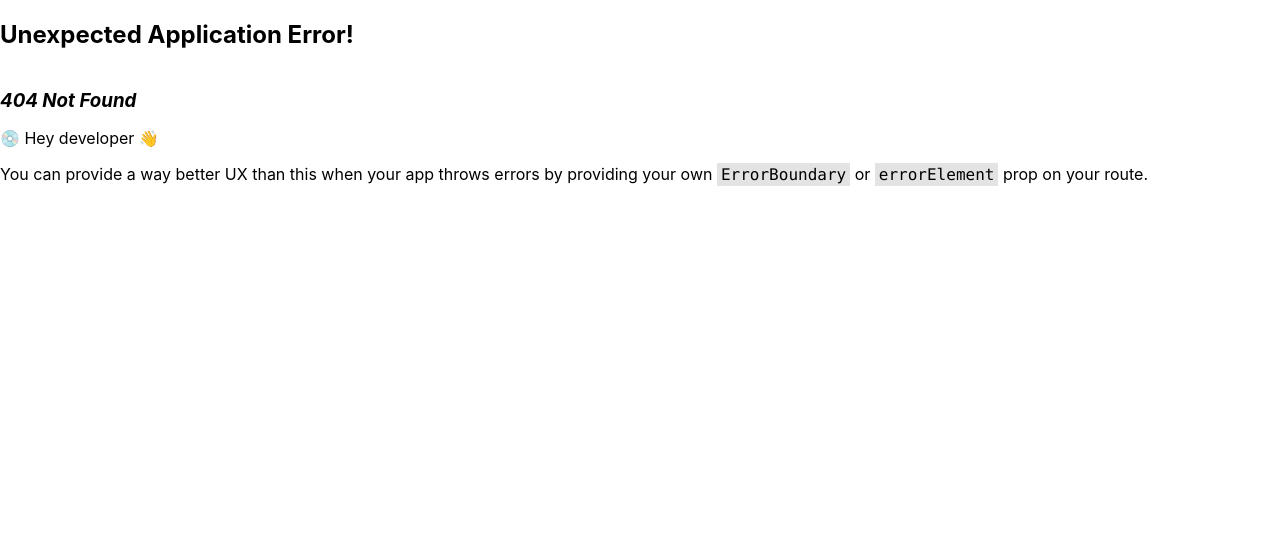
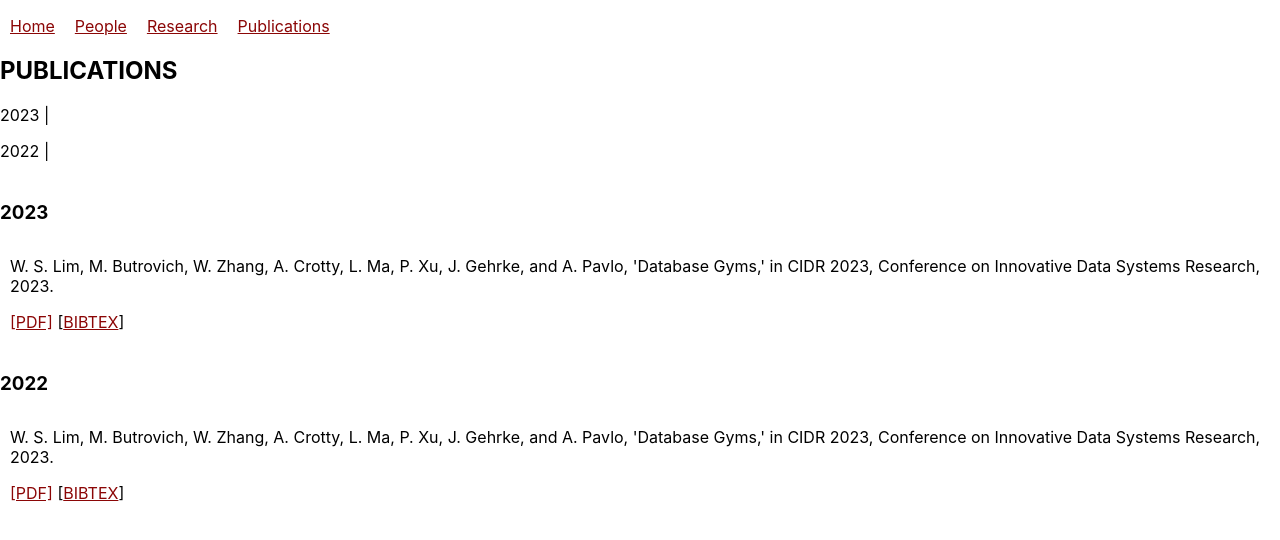
Before and after one commit to sahanahmad/DADL, a React (Create React App) app: page /publications in a window 1280 px wide. Before the commit this address had no page. Shown: the top 540 px of the page. Built offline with nearby package versions, Linux system fonts and the light colour scheme.

Commit message:
New Development branch with publications page

```diff
--- a/src/App.js
+++ b/src/App.js
@@ -10,7 +10,7 @@ function App() {
           <li><a href="/">Home</a></li>
           <li><a href="people">People</a></li>
           <li><a href="/">Research</a></li>
-          <li><a href="/">Publications</a></li>
+          <li><a href="/publications">Publications</a></li>
         </ul>
       </header>
 
--- a/src/index.js
+++ b/src/index.js
@@ -4,6 +4,7 @@ import './index.css';
 import App from './App';
 import reportWebVitals from './reportWebVitals';
 import PeoplePage from './pages/PeoplePage';
+import PublicationsPage from './pages/PublicationsPage';
 import {
   createBrowserRouter,
   RouterProvider,
@@ -20,6 +21,10 @@ const router = createBrowserRouter([
     path: "people",
     element: <PeoplePage/>,
   },
+  {
+    path: "publications",
+    element: <PublicationsPage/>,
+  },
 ]);
 
 const root = ReactDOM.createRoot(document.getElementById('root'));
--- /dev/null
+++ b/src/pages/PublicationsPage.js
@@ -0,0 +1,87 @@
+import React, { useState } from "react";
+
+const PublicationList = ({ publications }) => {
+  const years = Array.from(new Set(publication?.map((pub) => pub.year))).sort(
+    (a, b) => b - a
+  );
+  const [selectedBibTex, setSelectedBibTex] = useState(null);
+
+  const handleBibTexClick = (bibTex) => {
+    setSelectedBibTex(bibTex);
+  };
+
+  return (
+    <div>
+      {/* Temporary Navbar untill CSS added  */}
+      <header>
+        <ul>
+          <li><a href="/">Home</a></li>
+          <li><a href="people">People</a></li>
+          <li><a href="/">Research</a></li>
+          <li><a href="/publications">Publications</a></li>
+        </ul>
+      </header>
+
+      <h2>PUBLICATIONS</h2>
+      {years.map((year) => (
+        <p>{year} |</p>
+
+      ))}
+
+      {years.map((year) => (
+        <div key={year}>
+          <h3>{year}</h3>
+          <ul>
+            {publication
+              .filter((pub) => pub.year === year)
+              .map((pub) => (
+                <li key={pub.id}>
+                  <p>{pub.citation}</p>
+                  <a href={pub.pdfUrl}>[PDF]</a>{" "}
+                  <span>
+                    [<a href="#" onClick={() => handleBibTexClick(pub.bibtex)}>
+                      BIBTEX
+                    </a>
+                    ]
+                  </span>
+                </li>
+              ))}
+          </ul>
+        </div>
+      ))}
+      {selectedBibTex && (
+        <div className="bibTexDropdown">
+          <button onClick={() => setSelectedBibTex(null)}>Close</button>
+          <pre>{selectedBibTex}</pre>
+        </div>
+      )}
+    </div>
+  );
+};
+
+export default PublicationList;
+
+const publication = [
+  {
+    id: 1,
+    year: 2023,
+    title: "Database Gyms",
+    citation: "W. S. Lim, M. Butrovich, W. Zhang, A. Crotty, L. Ma, P. Xu, J. Gehrke, and A. Pavlo, 'Database Gyms,' in CIDR 2023, Conference on Innovative Data Systems Research, 2023." ,
+    pdfUrl: "https://example.com/database-gyms.pdf",
+    bibtex:
+      "@inproceedings{lim2023database,\n  title={Database Gyms},\n  author={Lim, W. S. and Butrovich, M. and Zhang, W. and Crotty, A. and Ma, L. and Xu, P. and Gehrke, J. and Pavlo, A.},\n  booktitle={CIDR 2023, Conference on Innovative Data Systems Research},\n  year={2023}\n}",
+  },
+  {
+    id: 1,
+    year: 2022,
+    title: "Database Gyms",
+    citation: "W. S. Lim, M. Butrovich, W. Zhang, A. Crotty, L. Ma, P. Xu, J. Gehrke, and A. Pavlo, 'Database Gyms,' in CIDR 2023, Conference on Innovative Data Systems Research, 2023." ,
+    pdfUrl: "https://example.com/database-gyms.pdf",
+    bibtex:
+      "@inproceedings{lim2023database,\n  title={Database Gyms},\n  author={Lim, W. S. and Butrovich, M. and Zhang, W. and Crotty, A. and Ma, L. and Xu, P. and Gehrke, J. and Pavlo, A.},\n  booktitle={CIDR 2023, Conference on Innovative Data Systems Research},\n  year={2023}\n}",
+  },
+  // ... more publication objects ...
+];
+
+
+<PublicationList publications={publication} />;
```
